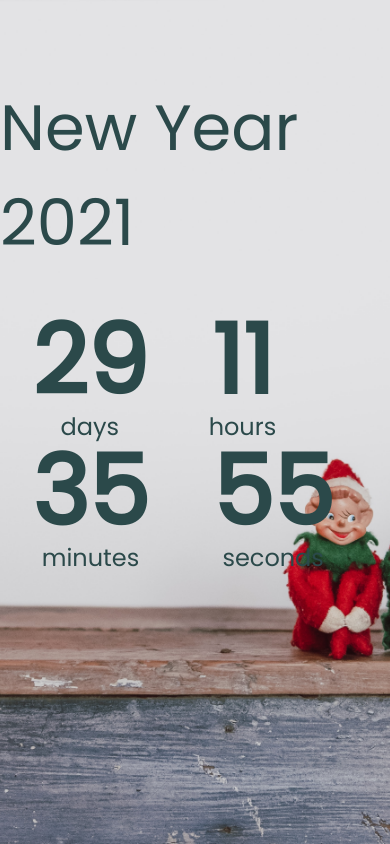
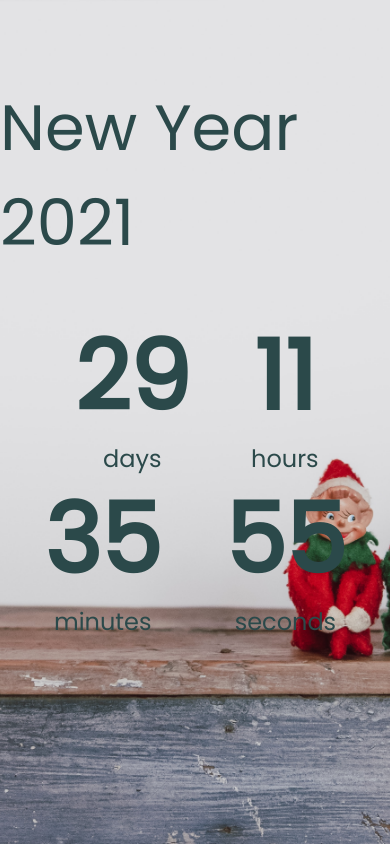
Before and after one commit to aidiko20/countdownTimer, a plain HTML site: page index.html in a window 390 px wide. Drawn offline with Linux system fonts and the light colour scheme.

Commit message:
fixed responsivness

```diff
--- a/style.css
+++ b/style.css
@@ -25,13 +25,14 @@ h1 {
 .countdown-container {
   display: flex;
   flex-wrap: wrap;
+  justify-content: center;
 }
 
 .big-text {
   font-weight: bold;
   font-size: 6rem;
   line-height: 1;
-  margin: 0 2rem;
+  margin: 1rem 2rem;
 }
 .countdown-el {
   text-align: center;
```
